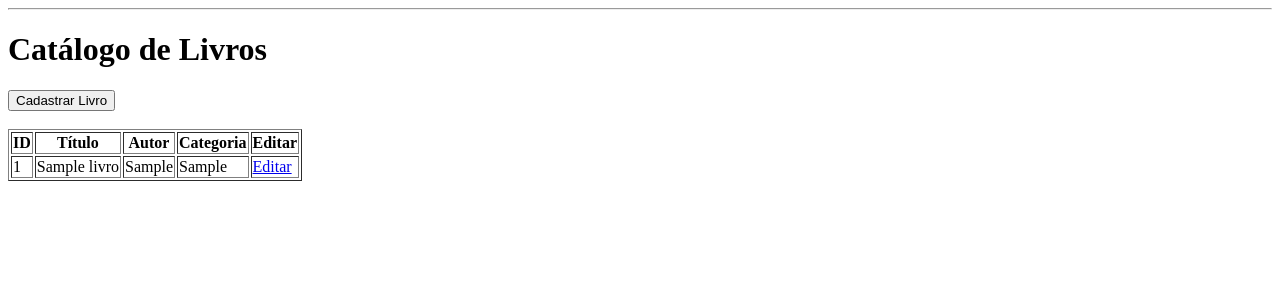
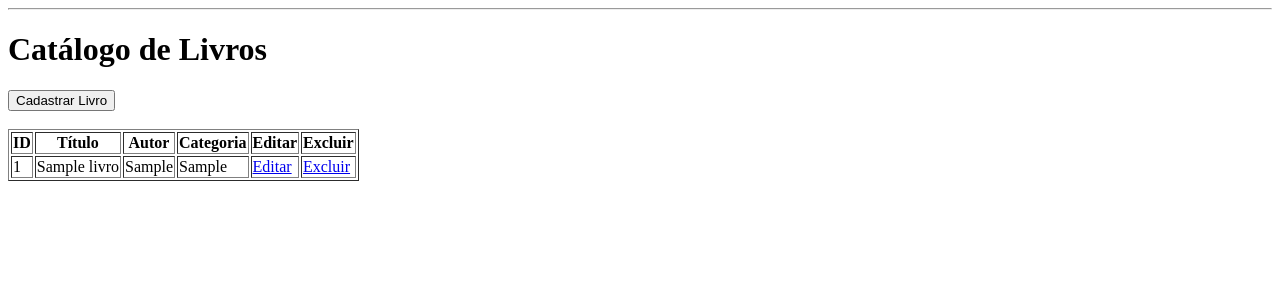
Before and after one commit to PaivaaLuiz/biblioteca-mvc, a Flask app: page /livros in a window 1280 px wide. Shown: the part 26-326 px from the top of the page. Run offline with Flask 3, Linux system fonts and the light colour scheme; the visitor is signed in with stand-in values (Sample User, id 1); tables that the repository leaves empty hold one stand-in row (values such as "Sample post").

Commit message:
Implementado a funcionalidade de excluir livros cadastrados por Administradores

```diff
--- a/app.py
+++ b/app.py
@@ -115,6 +115,21 @@ def editar_livro(id):
         livro=livro
     )
 
+# excluir livros
+
+@app.route('/excluir-livro/<int:id>')
+def excluir_livro(id):
+
+    if not session.get('admin'):
+        return redirect('/login')
+
+    livro = Livro.query.get_or_404(id)
+
+    db.session.delete(livro)
+    db.session.commit()
+
+    return redirect('/livros')
+
 if __name__ == '__main__':
     with app.app_context():
         db.create_all()
--- a/templates/livros.html
+++ b/templates/livros.html
@@ -26,6 +26,7 @@ Livros
 
         {% if session.get('admin') %}
             <th>Editar</th>
+            <th>Excluir</th>
         {% endif %}
     </tr>
 
@@ -43,6 +44,14 @@ Livros
                 Editar
             </a>
         </td>
+
+        <td>
+            <a
+                href="/excluir-livro/{{ livro.id }}"
+             onclick="return confirm('Deseja realmente excluir este livro?')">
+                Excluir
+            </a>
+        </td>
         {% endif %}
 
     </tr>
```
